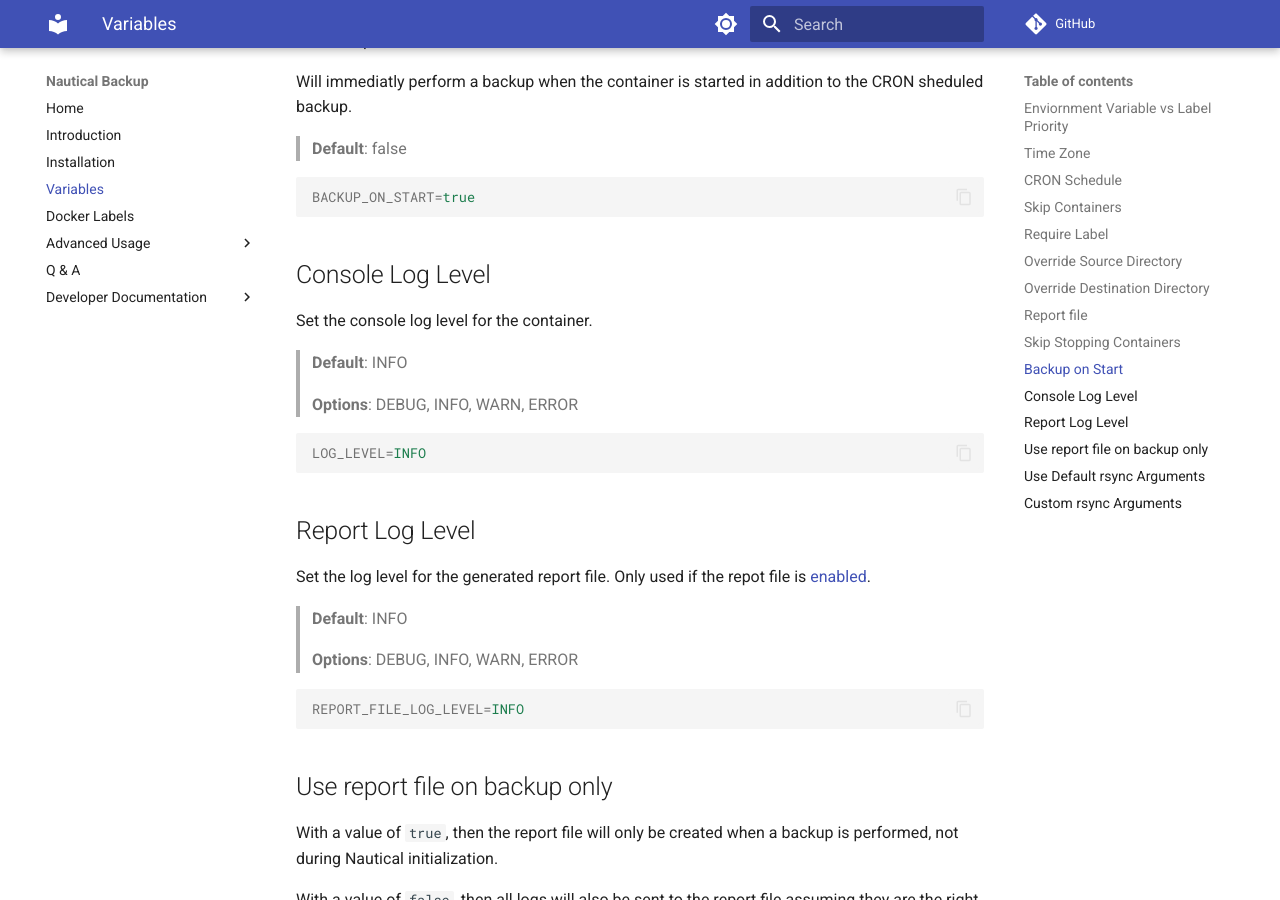
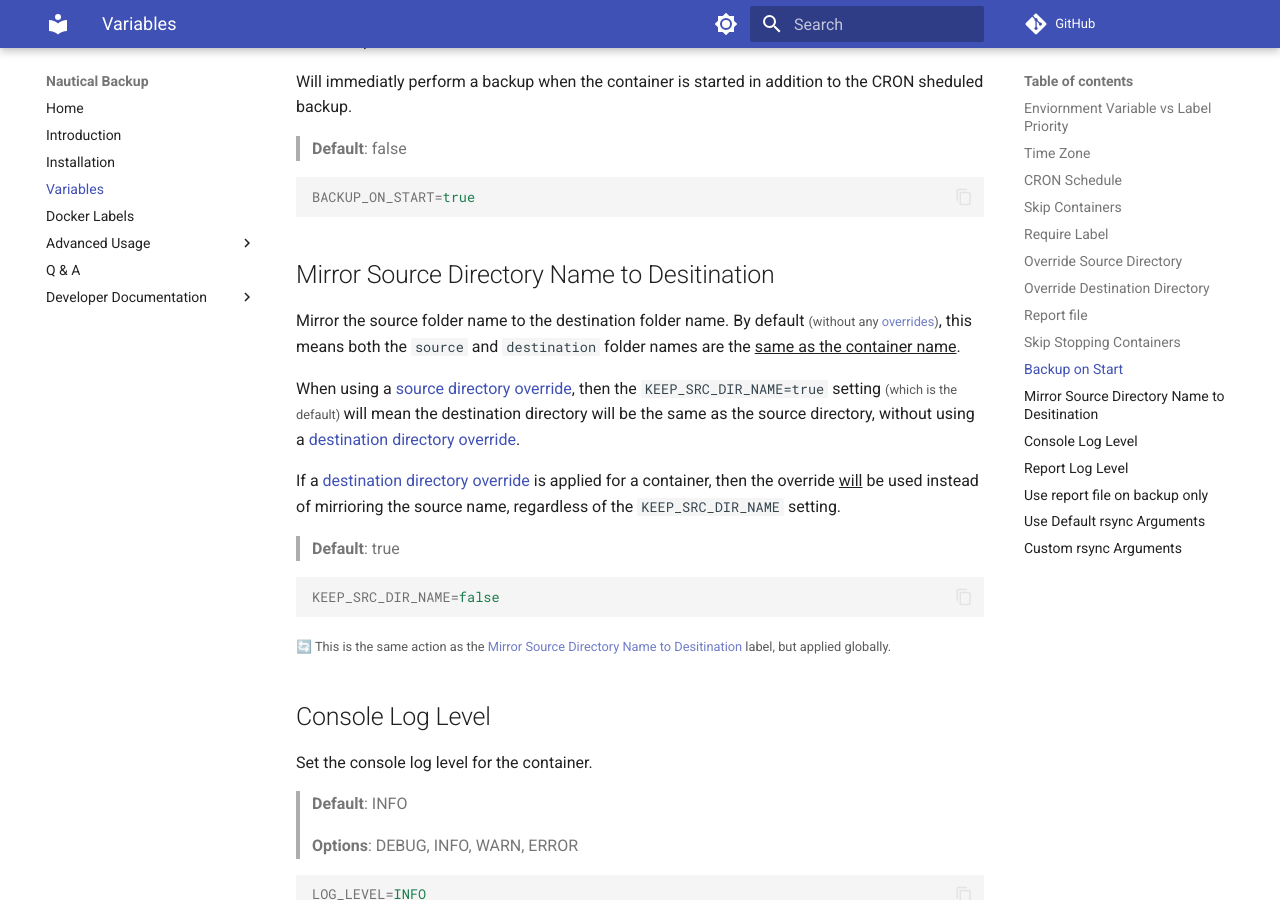
Before and after one commit to Minituff/nautical-backup, an MkDocs documentation site: the page built from docs/arguments.md, in a window 1280 px wide and 900 px high, scrolled down 3435 px. Built offline with MkDocs 1.6.1 and Material for MkDocs 9.7.7, drawn with Linux system fonts in a browser that asks for light colours; comment, search, counter and statistics services are not loaded.

Commit message:
Add Mirror Source Directory Name to Desitination

````diff
--- a/docs/arguments.md
+++ b/docs/arguments.md
@@ -165,6 +165,22 @@ Will immediatly perform a backup when the container is started in addition to th
 BACKUP_ON_START=true
 ```
 
+
+## Mirror Source Directory Name to Desitination
+Mirror the source folder name to the destination folder name. By default <small>(without any [overrides](#override-source-directory))</small>, this means both the `source` and `destination` folder names are the ^^same as the container name^^.
+
+When using a [source directory override](#override-source-directory), then the `KEEP_SRC_DIR_NAME=true` setting <small> (which is the default) </small>will mean the destination directory will be the same as the source directory, without using a [destination directory override](#override-destination-directory).
+
+If a [destination directory override](#override-destination-directory) is applied for a container, then the override ^^will^^ be used instead of mirrioring the source name, regardless of the `KEEP_SRC_DIR_NAME` setting.
+
+> **Default**: true
+
+```properties
+KEEP_SRC_DIR_NAME=false
+```
+
+<small>🔄 This is the same action as the [Mirror Source Directory Name to Desitination](./labels.md#mirror-source-directory-name-to-desitination) label, but applied globally.</small>
+
 ## Console Log Level
 Set the console log level for the container.
 
````
Also changed, not shown: docs/labels.md (+15 -0 lines), 3 other files.
